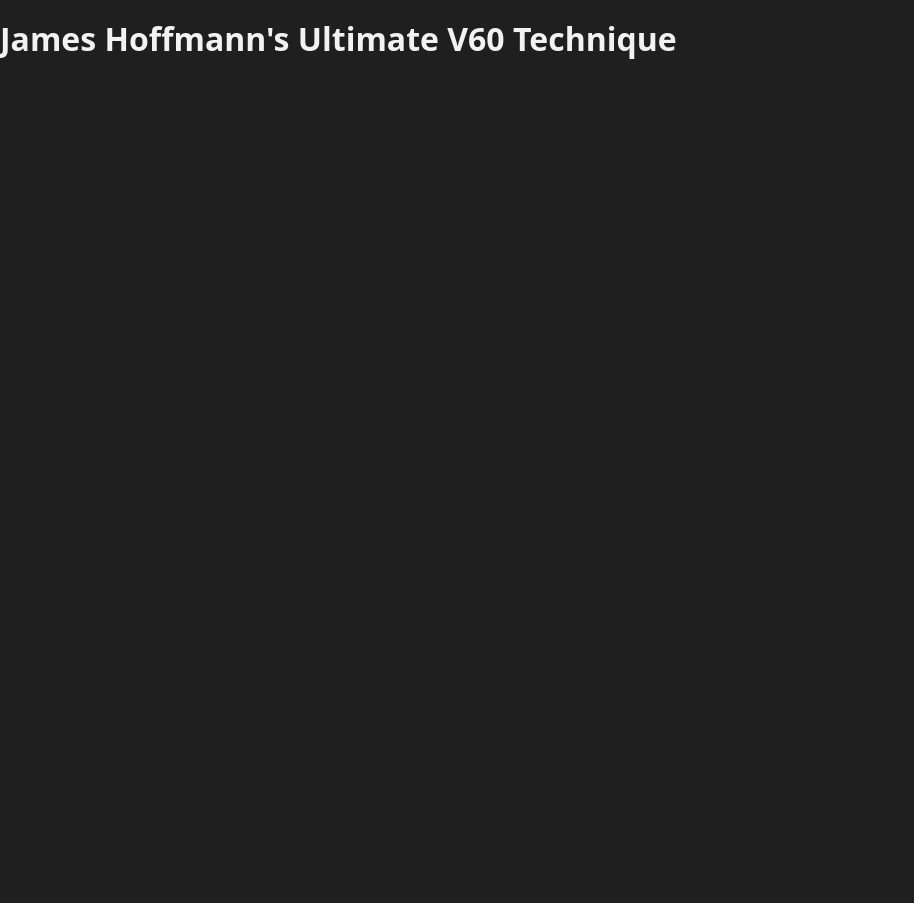
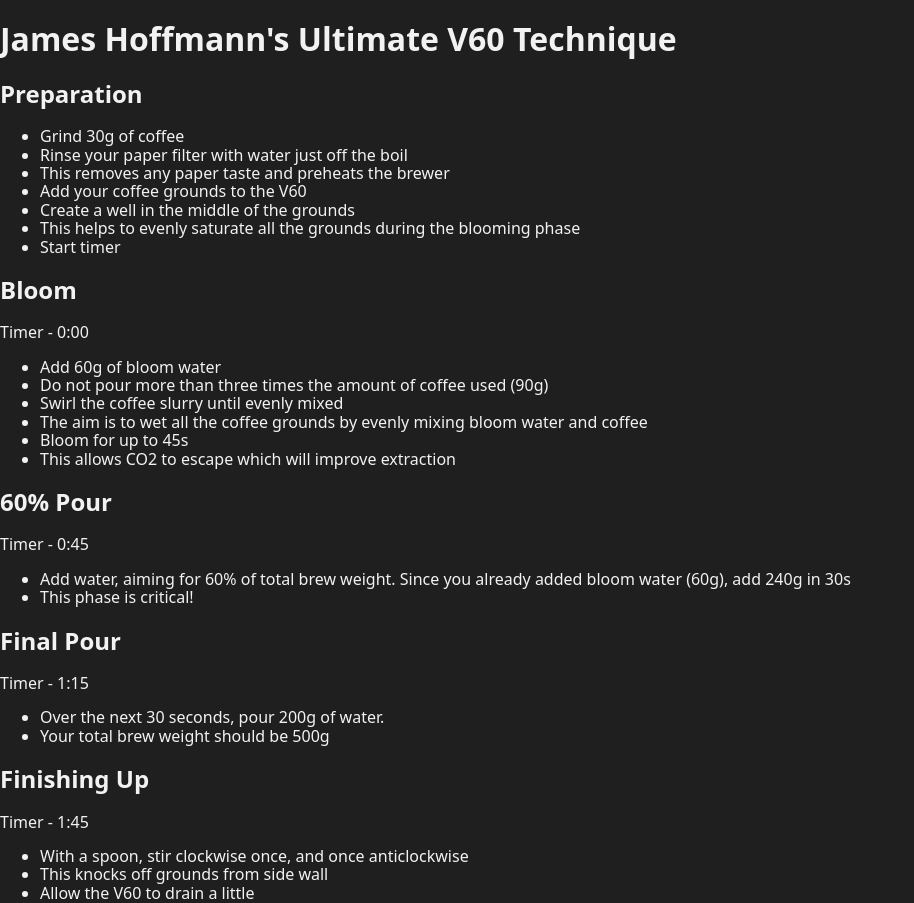
Before and after one commit to fuego161/v60-brew, a React (Create React App) app: page / in a window 1280 px wide. Shown: the top 903 px of the page, without its empty margins (0-914 px from the left). Before the commit the page ends 800 px from the top, so only its background shows below. Built offline with nearby package versions, Linux system fonts and the light colour scheme.

Commit message:
Add the guide copy in a raw form

```diff
--- a/src/components/App.tsx
+++ b/src/components/App.tsx
@@ -30,15 +30,92 @@
 		maximum: coffeeWeight * 3,
 	};
 
-	// Set the 60% pour value
-	const sixtyPercentPour = (60 / 100) * brewWeight;
+	// Set the 60% of the total pour
+	const sixtyPercentTotal = Math.floor((60 / 100) * brewWeight);
+	// Set how much will be poured during the 60% stage
+	const sixtyPercentPour = sixtyPercentTotal - bloom.recommended;
 
 	// Set what will be the final pour amount
-	const finalPour = brewWeight - sixtyPercentPour;
+	const finalPour = brewWeight - sixtyPercentTotal;
 
 	return (
 		<div>
 			<h1>James Hoffmann&apos;s Ultimate V60 Technique</h1>
+
+			<div className="stage">
+				<h2 className="stage__title">Preparation</h2>
+
+				<ul className="stage__list">
+					<li className="stage__item">Grind {coffeeWeight}g of coffee</li>
+					<li className="stage__item">Rinse your paper filter with water just off the boil</li>
+					<li className="stage__item stage__item--info">This removes any paper taste and preheats the brewer</li>
+					<li className="stage__item">Add your coffee grounds to the V60</li>
+					<li className="stage__item">Create a well in the middle of the grounds</li>
+					<li className="stage__item stage__item--info">This helps to evenly saturate all the grounds during the blooming phase</li>
+					<li className="stage__item">Start timer</li>
+				</ul>
+			</div>
+
+			<div className="stage">
+				<h2 className="stage__title">Bloom</h2>
+
+				<p className="stage__time">Timer - 0:00</p>
+
+				<ul className="stage__list">
+					<li className="stage__item">Add {bloom.recommended}g of bloom water</li>
+					<li className="stage__item stage__item--info">Do not pour more than three times the amount of coffee used ({bloom.maximum}g)</li>
+					<li className="stage__item">Swirl the coffee slurry until evenly mixed</li>
+					<li className="stage__item stage__item--info">
+						The aim is to wet all the coffee grounds by evenly mixing bloom water and coffee
+					</li>
+					<li className="stage__item">Bloom for up to 45s </li>
+					<li className="stage__item stage__item--info">This allows CO2 to escape which will improve extraction</li>
+				</ul>
+			</div>
+
+			<div className="stage">
+				<h2 className="stage__title">60% Pour</h2>
+
+				<p className="stage__time">Timer - 0:45</p>
+
+				<ul className="stage__list">
+					<li className="stage__item">
+						Add water, aiming for 60% of total brew weight. Since you already added bloom water ({bloom.recommended}g), add{' '}
+						{sixtyPercentPour}g in 30s
+					</li>
+					<li className="stage__item stage__item--info">This phase is critical!</li>
+				</ul>
+			</div>
+
+			<div className="stage">
+				<h2 className="stage__title">Final Pour</h2>
+
+				<p className="stage__time">Timer - 1:15</p>
+
+				<ul className="stage__list">
+					<li className="stage__item">Over the next 30 seconds, pour {finalPour}g of water.</li>
+					<li className="stage__item">Your total brew weight should be {brewWeight}g</li>
+				</ul>
+			</div>
+
+			<div className="stage">
+				<h2 className="stage__title">Finishing Up</h2>
+
+				<p className="stage__time">Timer - 1:45</p>
+
+				<ul className="stage__list">
+					<li className="stage__item">With a spoon, stir clockwise once, and once anticlockwise</li>
+					<li className="stage__item">This knocks off grounds from side wall</li>
+					<li className="stage__item stage__item--info">Allow the V60 to drain a little</li>
+					<li className="stage__item">Give the V60 a gentle swirl</li>
+					<li className="stage__item stage__item--info">
+						This helps obtain a flat coffee bed at the bottom of the V60 for even an extraction
+					</li>
+					<li className="stage__item">Let brew drawdown</li>
+					<li className="stage__item stage__item--info">The higher the temperature, the faster the drawdown</li>
+					<li className="stage__item">Aim to have your drawdown completed by 3:30</li>
+				</ul>
+			</div>
 		</div>
 	);
 };
```
